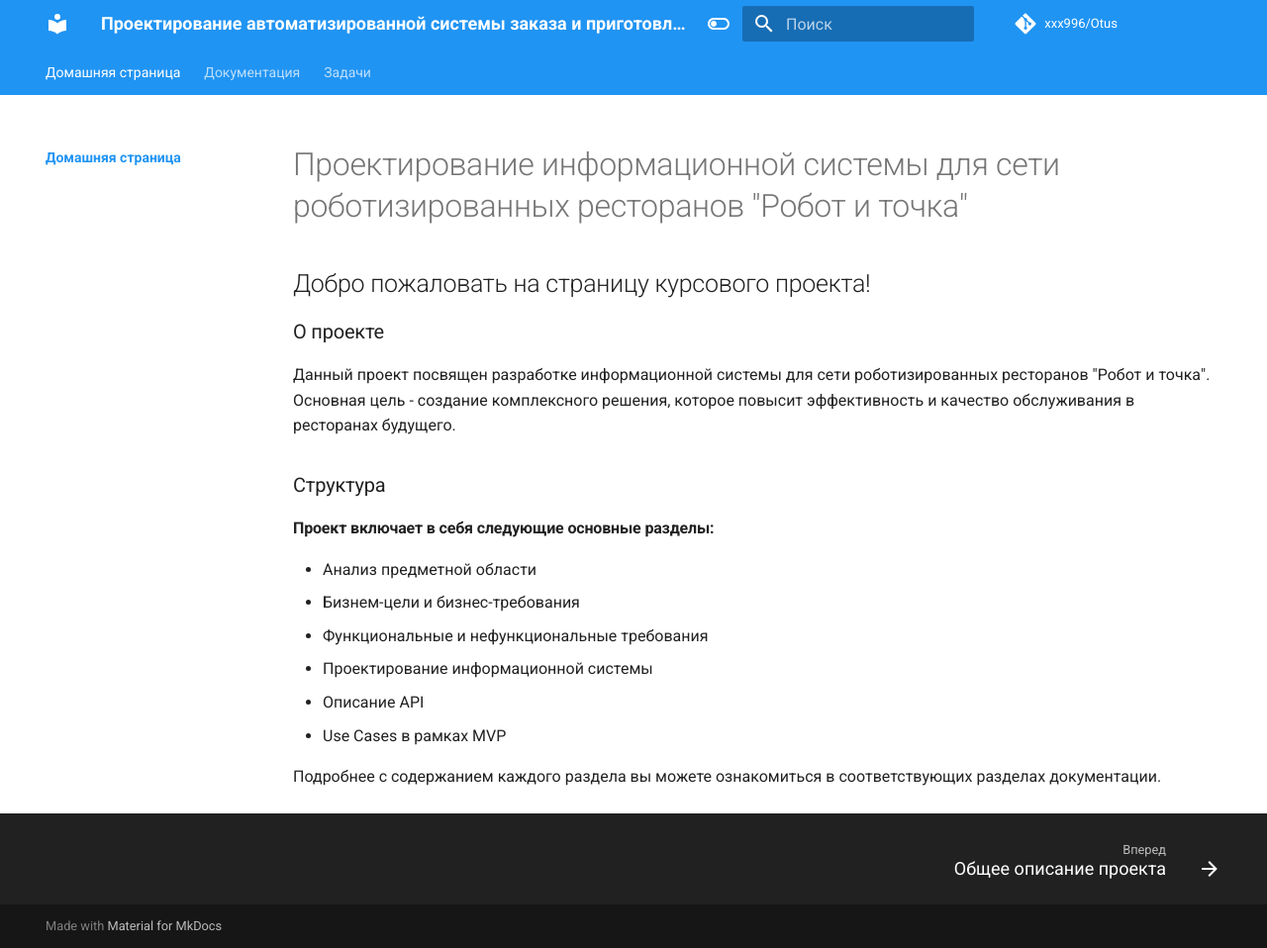
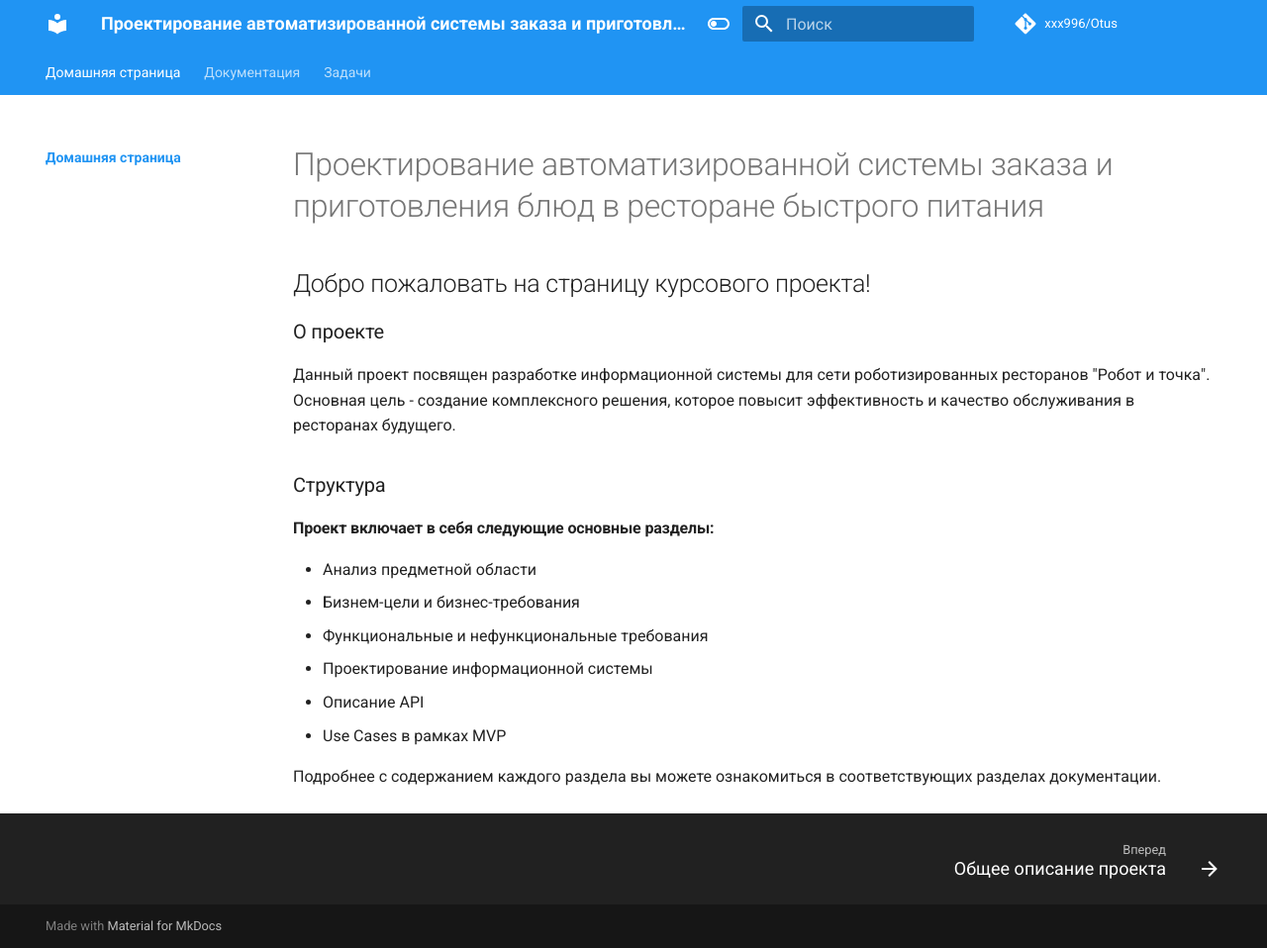
Before and after one commit to xxx996/OTUS_Restaraunt, an MkDocs documentation site: the page built from docs/index.md, in a window 1280 px wide and 958 px high. Shown: the whole window at 99% size. Built offline with MkDocs 1.6.1 and Material for MkDocs 9.7.7, drawn with Linux system fonts in a browser that asks for light colours; comment, search, counter and statistics services are not loaded.

Commit message:
Update index.md

```diff
--- a/docs/index.md
+++ b/docs/index.md
@@ -1,9 +1,9 @@
 ---
-title: Проектирование информационной системы для сети роботизированных ресторанов "Робот и точка"
+title: Проектирование автоматизированной системы заказа и приготовления блюд в ресторане быстрого питания
 ---
 
 
-# Проектирование информационной системы для сети роботизированных ресторанов "Робот и точка"
+# Проектирование автоматизированной системы заказа и приготовления блюд в ресторане быстрого питания
 
 ## Добро пожаловать на страницу курсового проекта!
 ### О проекте
```
